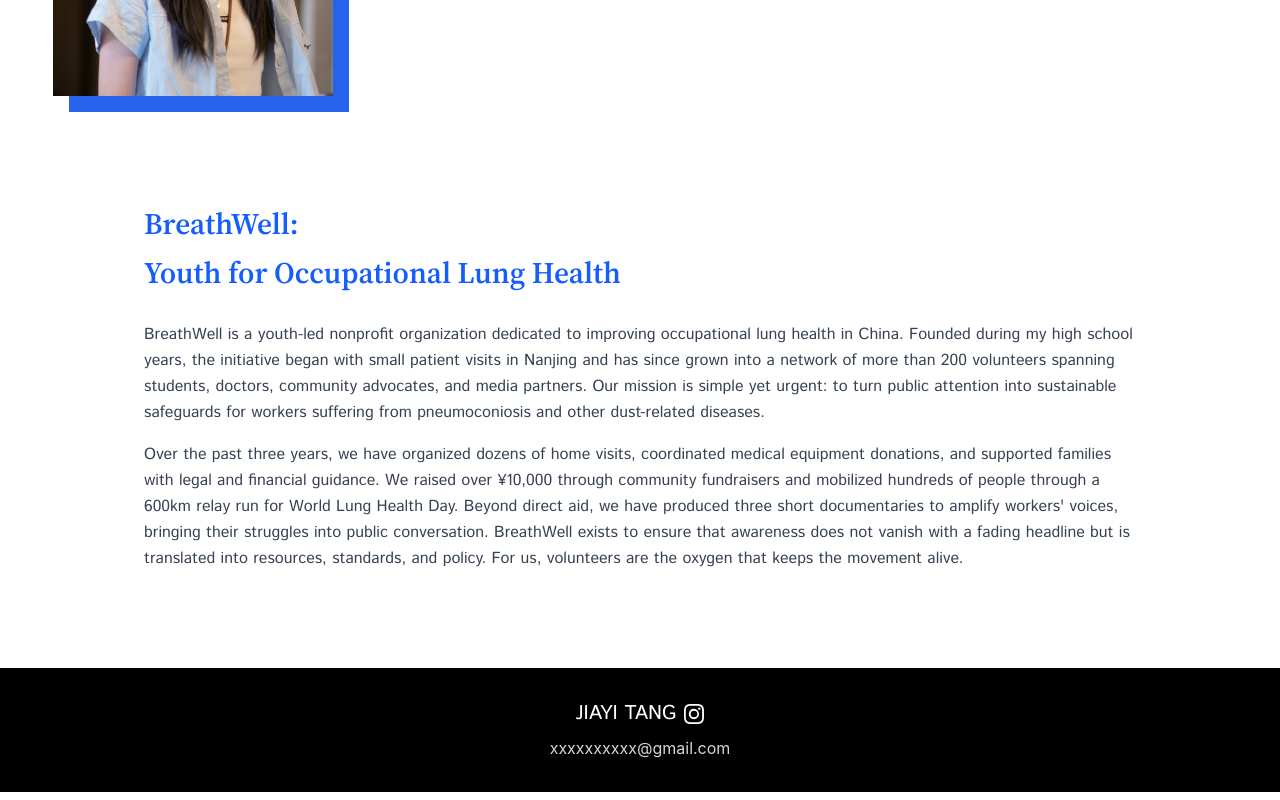
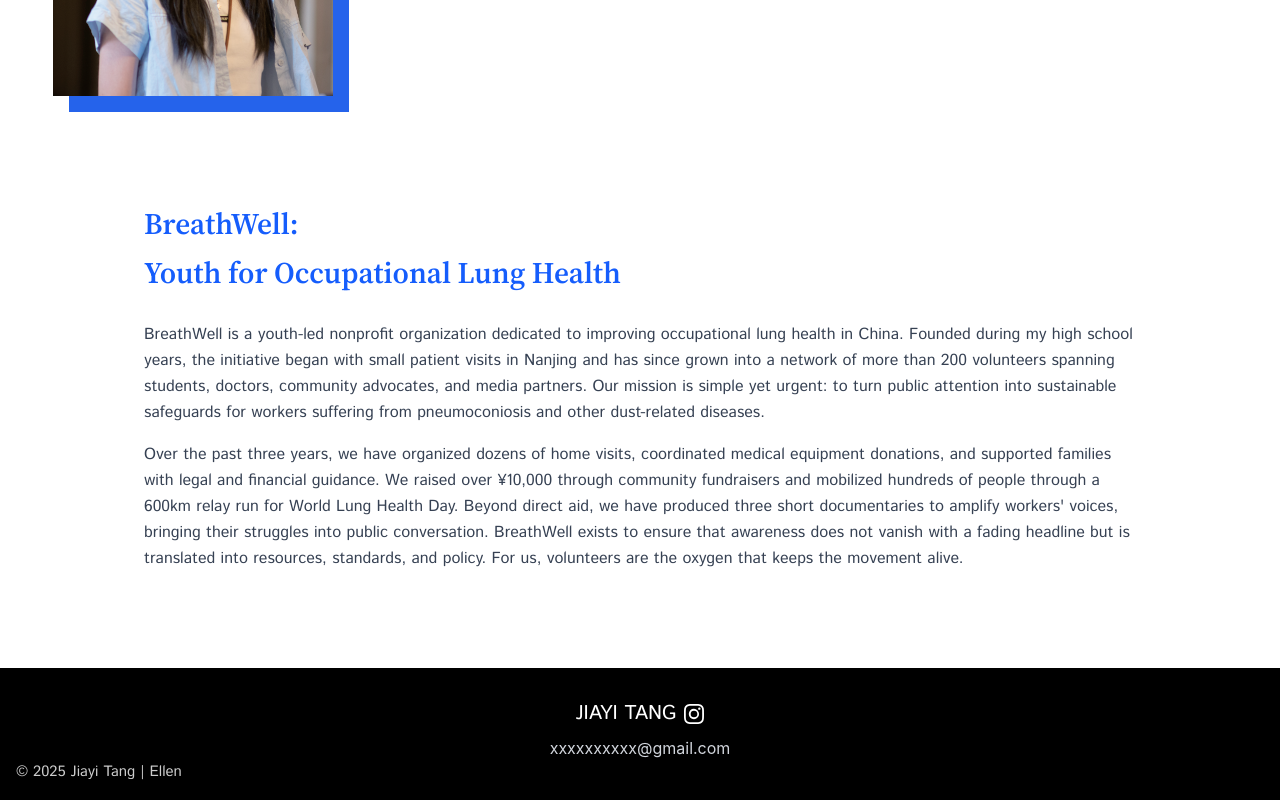
Before and after one commit to 4Nanai/profile-web, a Next.js app: page / in a window 1280 px wide. Shown: the part 1144-1944 px from the top of the page. Built offline with nearby package versions, Linux system fonts and the light colour scheme.

Commit message:
fix: update footer component for improved positioning of copyright text

```diff
--- a/app/components/Footer.tsx
+++ b/app/components/Footer.tsx
@@ -3,7 +3,7 @@ import InstagramIcon from "@/public/icons/Instagram";
 
 export default function Footer() {
     return(
-        <footer className="bg-black text-white text-center py-8">
+        <footer className="relative bg-black text-white text-center py-8">
             <div className="space-y-2">
                 <div className="flex items-center justify-center">
                                 <span className="font-istok font-medium text-xl">
@@ -14,6 +14,9 @@ export default function Footer() {
                     </Link>
                 </div>
                 <p className="text-gray-300">xxxxxxxxxx@gmail.com</p>
+                <div className="md:absolute md:bottom-4 md:left-4 md:mt-0 justify-center mt-6">
+                    <p className="text-white/80 font-istok text-[15px]">&copy; 2025 Jiayi Tang | Ellen</p>
+                </div>
             </div>
         </footer>
     )
```
